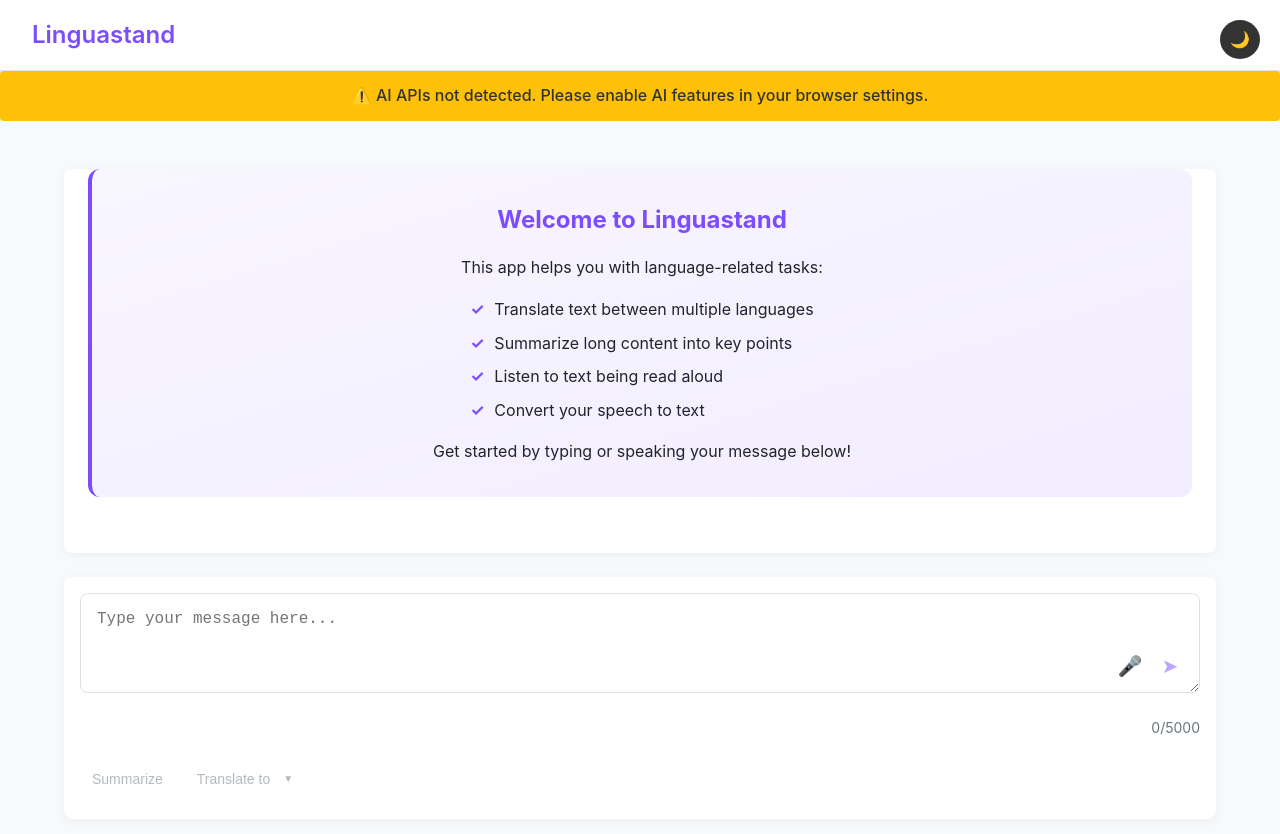
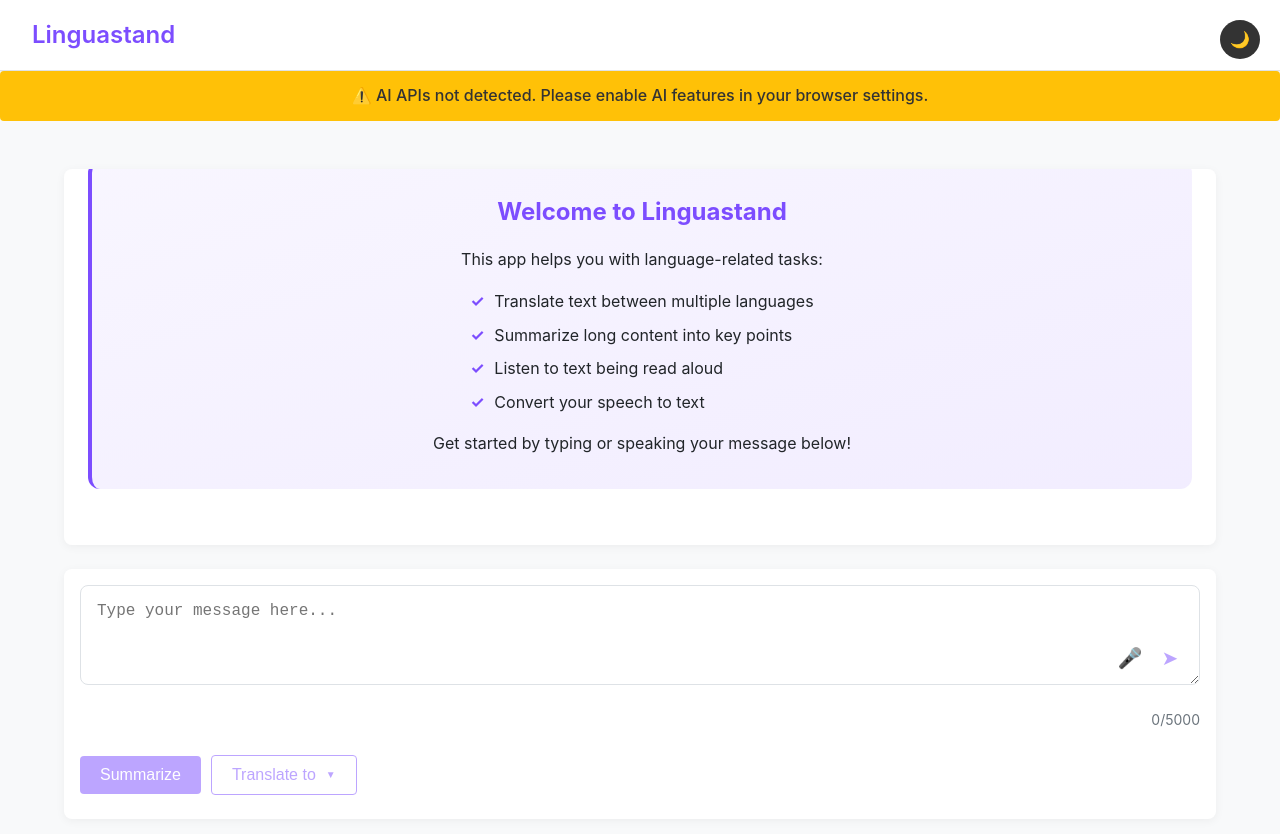
Before and after one commit to eniolatalabi/ai-text-processor-hng, a React (Create React App) app: page / in a window 1280 px wide. Shown: the top 834 px of the page. Built offline with nearby package versions, Linux system fonts and the light colour scheme.

Commit message:
css fixes

```diff
--- a/src/App.css
+++ b/src/App.css
@@ -188,33 +188,6 @@ body {
   background-color: rgba(255, 255, 255, 0.02);
 }
 
-.action-button {
-  display: flex;
-  align-items: center;
-  gap: 0.5rem;
-  background-color: transparent;
-  border: none;
-  padding: 0.5rem 0.75rem;
-  border-radius: 4px;
-  cursor: pointer;
-  font-size: 0.875rem;
-  color: var(--text-secondary-light);
-  transition: background-color 0.2s, color 0.2s;
-}
-
-.dark-mode .action-button {
-  color: var(--text-secondary-dark);
-}
-
-.action-button:hover {
-  background-color: rgba(0, 0, 0, 0.05);
-  color: var(--text-light);
-}
-
-.dark-mode .action-button:hover {
-  background-color: rgba(255, 255, 255, 0.05);
-  color: var(--text-dark);
-}
 
 .input-section {
   display: flex;
```
